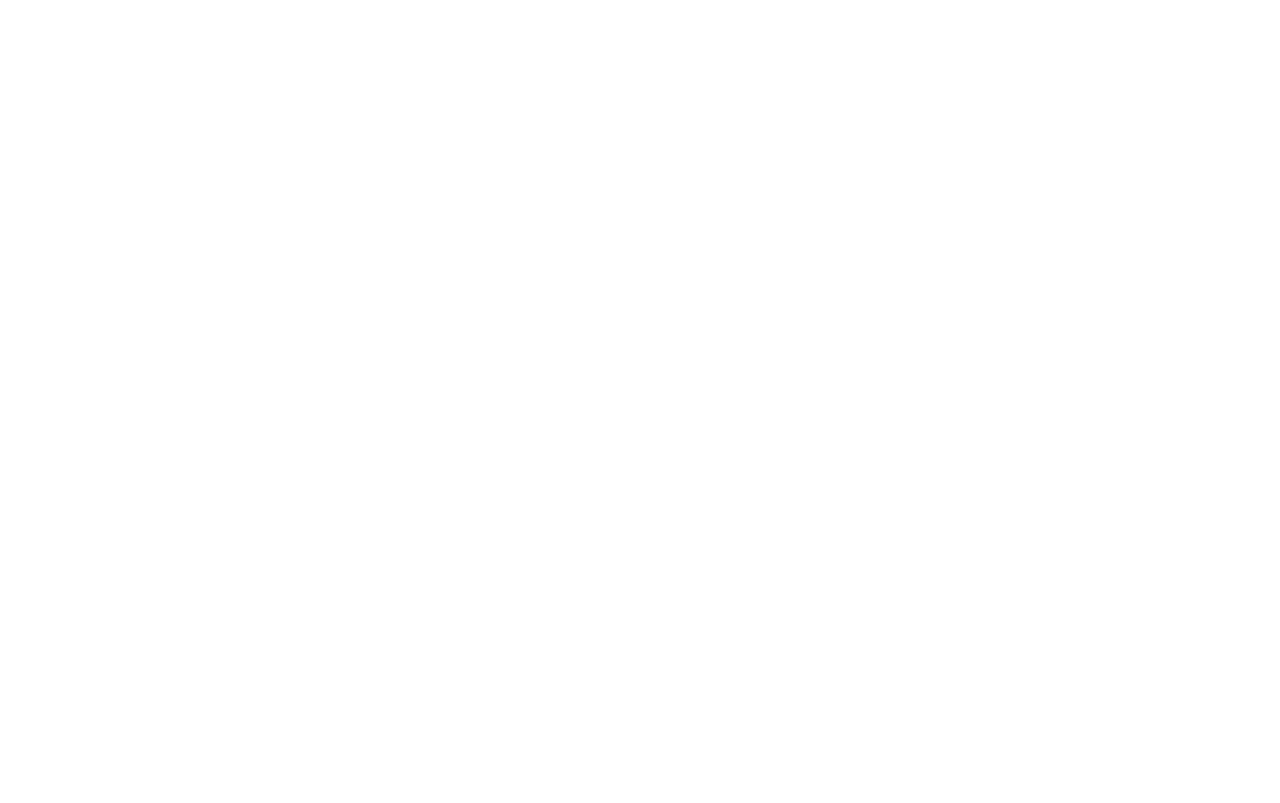
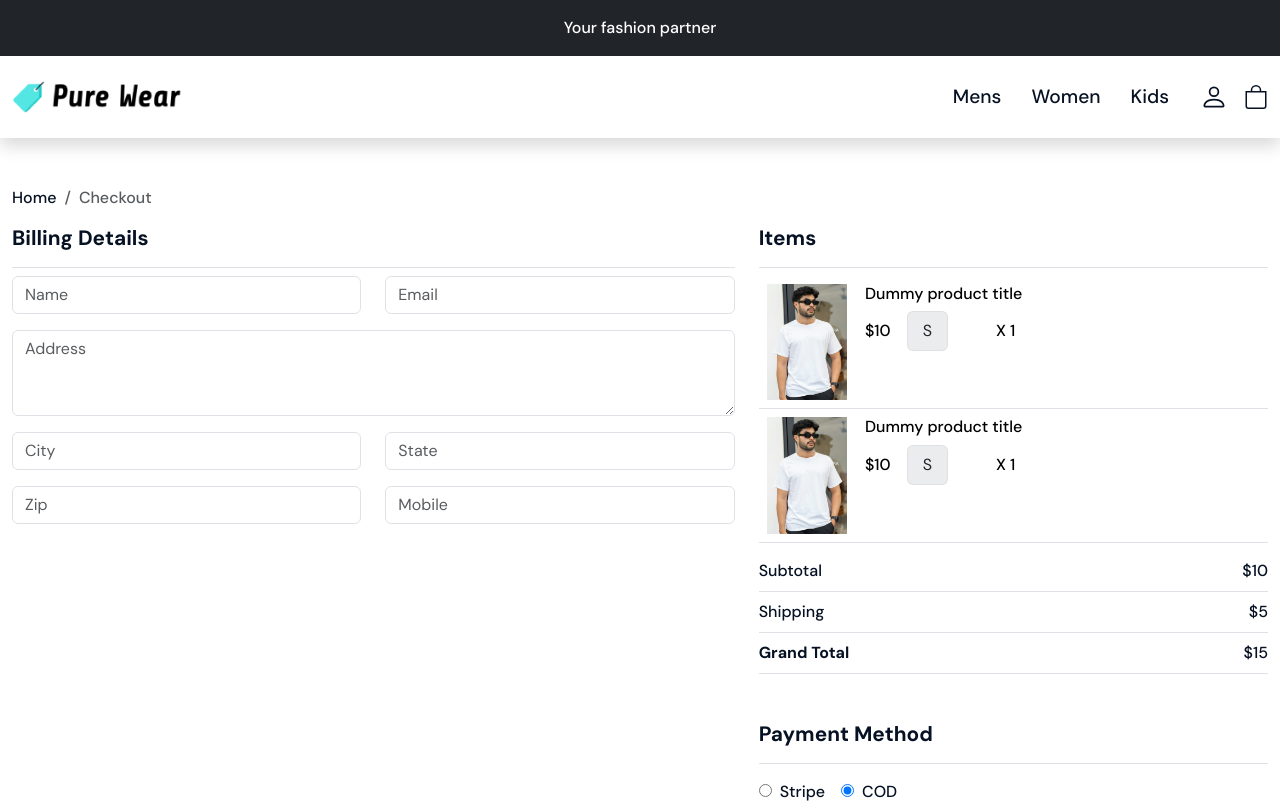
Before and after one commit to aqashyy/Ecommerce-Laravel-React-Frontend, a React (Vite) app: page /checkout in a window 1280 px wide. Before the commit this address had no page. Shown: the top 803 px of the page. Built offline with nearby package versions, Linux system fonts and the light colour scheme.

Commit message:
checkout page design completed

```diff
--- a/src/App.jsx
+++ b/src/App.jsx
@@ -4,6 +4,7 @@ import Home from './components/Home'
 import Shop from './components/Shop'
 import Product from './components/Product'
 import Cart from './components/Cart'
+import Checkout from './components/Checkout'
 
 function App() {
 
@@ -15,6 +16,7 @@ function App() {
           <Route path="/shop" element={<Shop />} />
           <Route path="/product" element={<Product />} />
           <Route path="/cart" element={<Cart />} />
+          <Route path="/checkout" element={<Checkout />} />
         </Routes>
       </BrowserRouter>
     </>
--- /dev/null
+++ b/src/components/Checkout.jsx
@@ -0,0 +1,148 @@
+import React, { useState } from 'react'
+import Layout from './common/Layout'
+import { Link } from 'react-router-dom'
+import ProductImg from '../assets/images/Mens/six.jpg'
+
+const Checkout = () => {
+    const [paymentMethod, setPaymentMethod] = useState('cod');
+    const handlePaymentMethod = (e) => {
+        setPaymentMethod(e.target.value);
+    }
+    return (
+        <Layout>
+            <div className="container py-5">
+                <div className="row">
+                    <div className="col-md-12">
+                        <nav aria-label="breadcrumb">
+                            <ol className="breadcrumb">
+                                <li className="breadcrumb-item" aria-current="page"><Link to="/">Home</Link></li>
+                                <li className="breadcrumb-item active" aria-current="page">Checkout</li>
+                            </ol>
+                        </nav>
+                    </div>
+                </div>
+                <div className="row">
+                    <div className="col-md-7">
+                        <h3 className='border-bottom pb-3'><strong>Billing Details</strong></h3>
+                        <form action="">
+                            <div className="row">
+                                <div className="col-md-6">
+                                    <div className="mb-3">
+                                        <input type="text" className="form-control" placeholder='Name' />
+                                    </div>
+                                </div>
+                                <div className="col-md-6">
+                                    <div className="mb-3">
+                                        <input type="email" className="form-control" placeholder='Email' />
+                                    </div>
+                                </div>
+                                <div className="mb-3">
+                                    <textarea className='form-control' rows={3} placeholder='Address' id=""></textarea>
+                                </div>
+                                <div className="col-md-6">
+                                    <div className="mb-3">
+                                        <input type="text" className="form-control" placeholder='City' />
+                                    </div>
+                                </div>
+                                <div className="col-md-6">
+                                    <div className="mb-3">
+                                        <input type="text" className="form-control" placeholder='State' />
+                                    </div>
+                                </div>
+                                <div className="col-md-6">
+                                    <div className="mb-3">
+                                        <input type="text" className="form-control" placeholder='Zip' />
+                                    </div>
+                                </div>
+                                <div className="col-md-6">
+                                    <div className="mb-3">
+                                        <input type="text" className="form-control" placeholder='Mobile' />
+                                    </div>
+                                </div>
+                            </div>
+                        </form>
+                    </div>
+                    <div className="col-md-5">
+                        <h3 className='border-bottom pb-3'><strong>Items</strong></h3>
+                        <table className="table">
+                            <tbody>
+                                <tr>
+                                    <td width={100}>
+                                        <img src={ProductImg} width={80} alt="" />
+                                    </td>
+                                    <td width={600}>
+                                        <h4>Dummy product title</h4>
+                                        <div className='d-flex align-items-center'>
+                                            <span>$10</span>
+                                            <div className='ps-3'>
+                                                <button className="btn btn-size">S</button>
+                                            </div>
+                                            <div className="ps-5">
+                                                X 1
+                                            </div>
+                                        </div>
+                                    </td>
+
+                                </tr>
+                                <tr>
+                                    <td width={100}>
+                                        <img src={ProductImg} width={80} alt="" />
+                                    </td>
+                                    <td width={600}>
+                                        <h4>Dummy product title</h4>
+                                        <div className='d-flex align-items-center'>
+                                            <span>$10</span>
+                                            <div className='ps-3'>
+                                                <button className="btn btn-size">S</button>
+                                            </div>
+                                            <div className="ps-5">
+                                                X 1
+                                            </div>
+                                        </div>
+                                    </td>
+
+                                </tr>
+                            </tbody>
+                        </table>
+                        <div className="row">
+                            <div className="col-md-12">
+                                <div className="d-flex justify-content-between border-bottom pb-2">
+                                    <div>Subtotal</div>
+                                    <div>$10</div>
+                                </div>
+                                <div className="d-flex justify-content-between border-bottom py-2">
+                                    <div>Shipping</div>
+                                    <div>$5</div>
+                                </div>
+                                <div className="d-flex justify-content-between border-bottom py-2">
+                                    <div><strong>Grand Total</strong></div>
+                                    <div>$15</div>
+                                </div>
+
+                            </div>
+                        </div>
+                        <h3 className='border-bottom pb-3 pt-5'><strong>Payment Method</strong></h3>
+                        <div className='pt-2'>
+                            <input type="radio" className="form-radio"
+                            onClick={handlePaymentMethod}
+                            checked={paymentMethod == 'stripe'}
+                            value={'stripe'}/>
+                            <label className="form-label ps-2">Stripe</label>
+
+                            <input type="radio" className="form-radio ms-3"
+                            onClick={handlePaymentMethod}
+                            checked={paymentMethod == 'cod'}
+                            value={'cod'} />
+                            <label className="form-label ps-2">COD</label>
+                        </div>
+                        <div className="d-flex pt-3 py-3">
+                            <button className='btn btn-primary'>Pay Now</button>
+                        </div>
+                    </div>
+                </div>
+            </div>
+        </Layout>
+    )
+}
+
+export default Checkout
```
